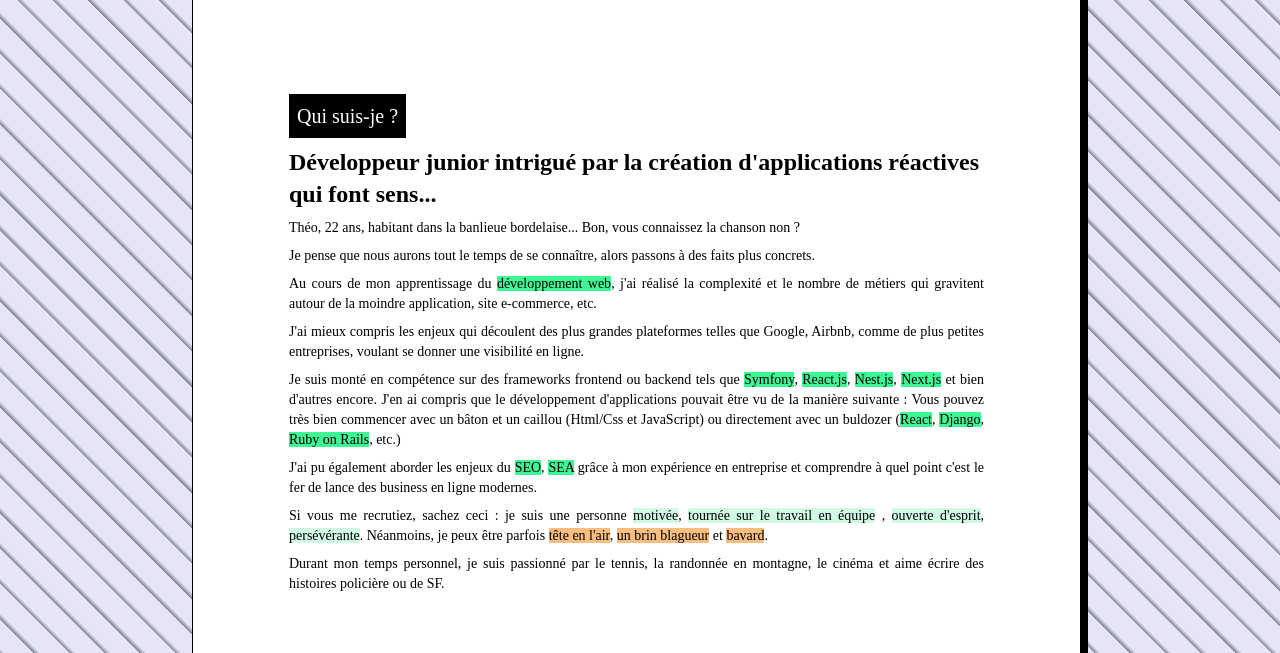
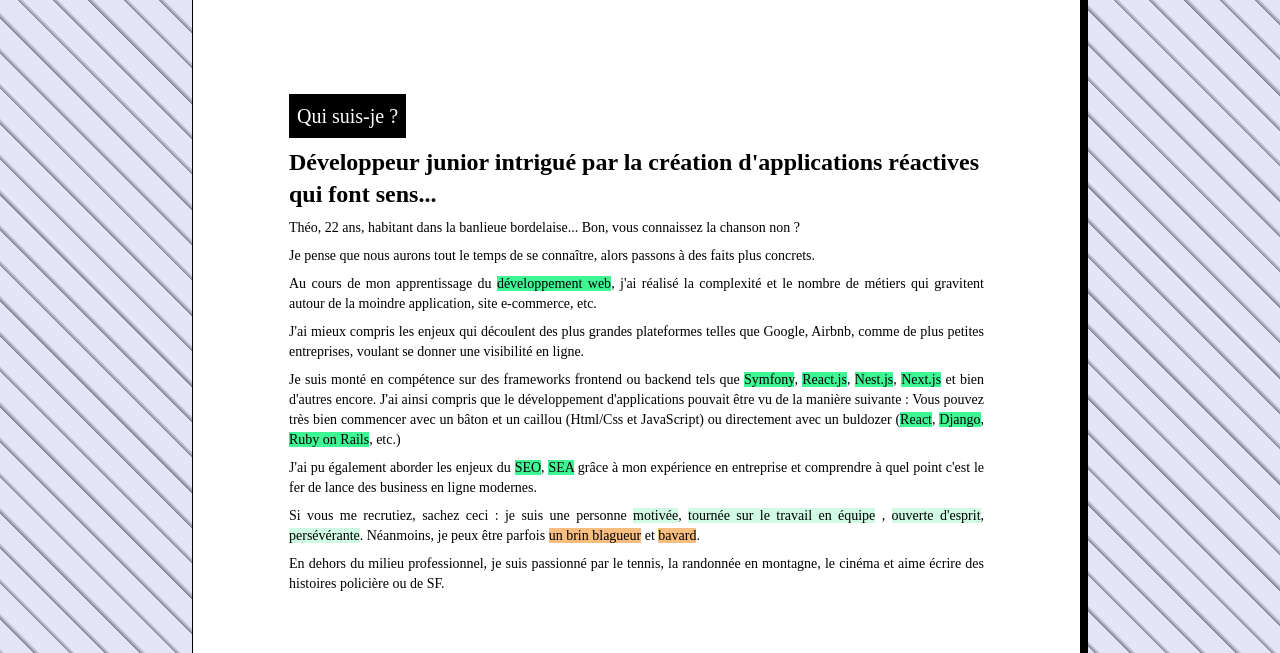
Before and after one commit to LLEGIT/portfolio, a plain HTML site: page index.html in a window 1280 px wide. Shown: the part 147-800 px from the top of the page. Drawn offline with nearby package versions, Linux system fonts and the light colour scheme; a web font is replaced by a local one.

Commit message:
feat: corrected syntax

```diff
--- a/index.html
+++ b/index.html
@@ -74,7 +74,7 @@
                     <span class="bg-[#3ef694]">Symfony</span>, <span class="bg-[#3ef694]">React.js</span>, <span
                         class="bg-[#3ef694]">Nest.js</span>, <span class="bg-[#3ef694]">Next.js</span> et bien
                     d'autres
-                    encore. J'en ai compris que le développement d'applications pouvait être vu de
+                    encore. J'ai ainsi compris que le développement d'applications pouvait être vu de
                     la manière suivante : Vous pouvez très bien commencer avec un bâton et un caillou (Html/Css et
                     JavaScript) ou directement avec un buldozer (<span class="bg-[#3ef694]">React</span>, <span
                         class="bg-[#3ef694]">Django</span>, <span class="bg-[#3ef694]">Ruby on Rails</span>, etc.)
@@ -88,12 +88,11 @@
                         class="bg-emerald-100">motivée</span>, <span class="bg-emerald-100">tournée sur le travail
                         en
                         équipe</span> , <span class="bg-emerald-100">ouverte d'esprit</span>, <span
-                        class="bg-emerald-100">persévérante</span>. Néanmoins, je peux être parfois <span
-                        class="bg-[#f8be7f]">tête en l'air</span>, <span class="bg-[#f8be7f]">un brin blagueur</span> et
+                        class="bg-emerald-100">persévérante</span>. Néanmoins, je peux être parfois <span class="bg-[#f8be7f]">un brin blagueur</span> et
                     <span class="bg-[#f8be7f]">bavard</span>.
                 </p>
                 <p class="text-justify text-sm">
-                    Durant mon temps personnel, je suis passionné par le tennis, la randonnée en montagne, le cinéma et aime écrire des histoires policière ou de SF.
+                    En dehors du milieu professionnel, je suis passionné par le tennis, la randonnée en montagne, le cinéma et aime écrire des histoires policière ou de SF.
                 </p>
             </section>
         </div>
```
